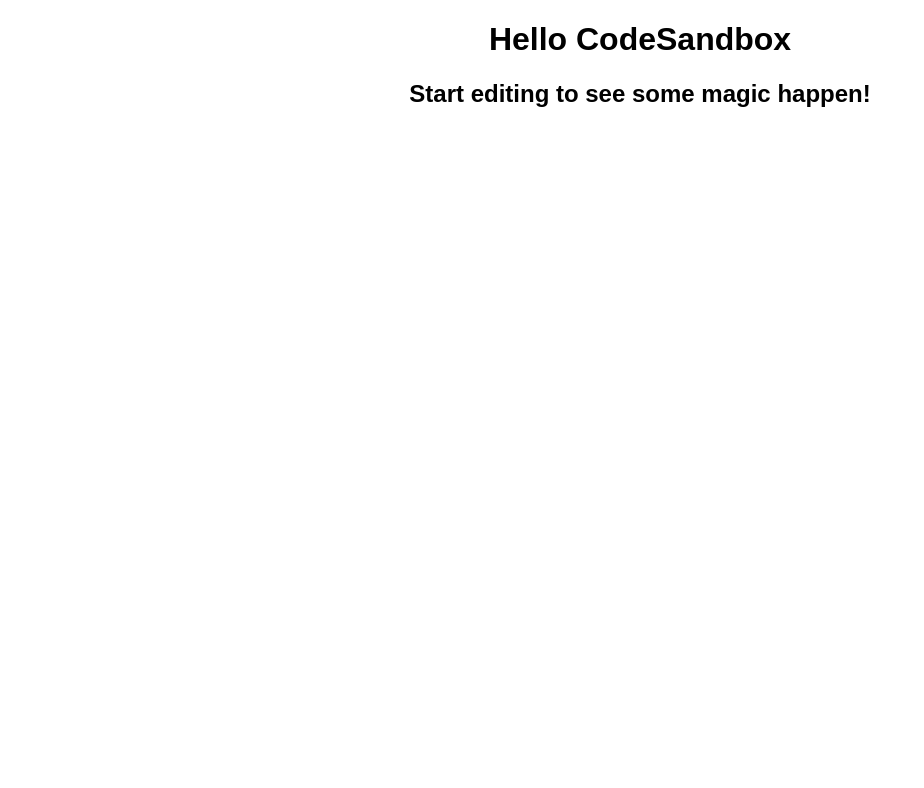
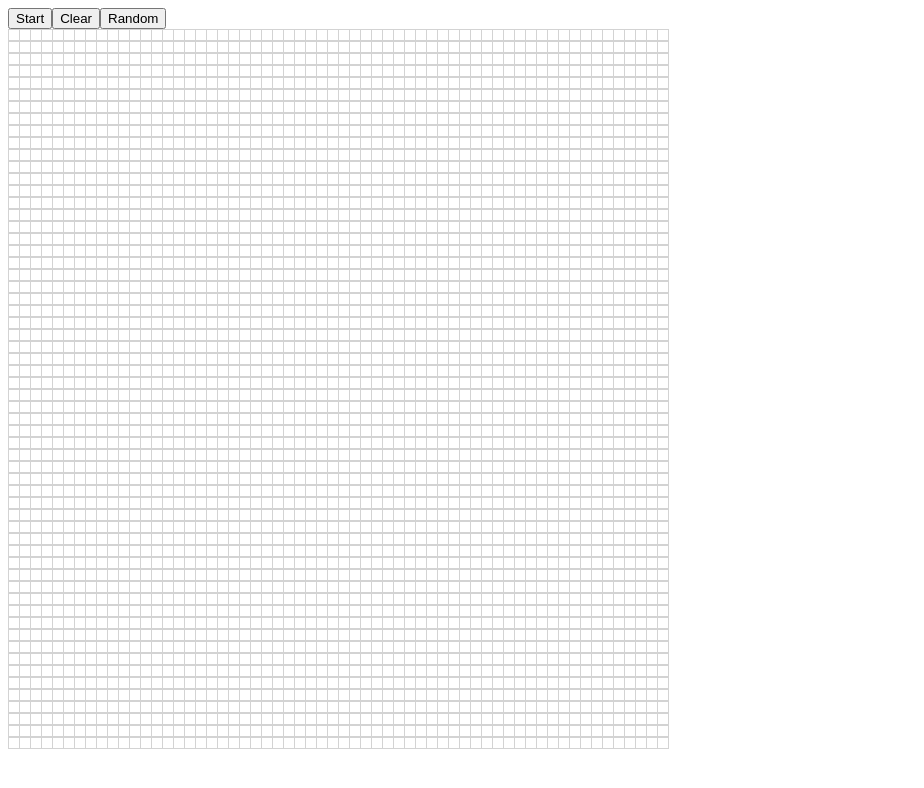
Before and after one commit to tajpouria/React-TS-CodeSandBox, a React (Create React App) app: page / in a window 1280 px wide. Shown: the top 788 px of the page, without its empty margins (0-924 px from the left). Built offline with nearby package versions, Linux system fonts and the light colour scheme.

Commit message:
added conways game of life

```diff
--- a/src/index.tsx
+++ b/src/index.tsx
@@ -1,14 +1,124 @@
 import * as React from "react";
 import { render } from "react-dom";
+import produce from "immer";
 
 import "./styles.css";
 
+const numCol = 60;
+const numRow = 60;
+
+const operations = [
+  [0, 1],
+  [0, -1],
+  [1, -1],
+  [-1, 1],
+  [1, 1],
+  [-1, -1],
+  [1, 0],
+  [-1, 0]
+];
+
 function App() {
+  const initialGrid = () => {
+    const grid = [];
+    for (let i = 0; i < numRow; i++) {
+      grid.push(Array.from({ length: numCol }, () => 0));
+    }
+    return grid;
+  };
+
+  const [grid, setGrid] = React.useState(initialGrid());
+  const [isStart, setIsStart] = React.useState(false);
+
+  const setRandomGrid = () => {
+    const grid = [];
+    for (let i = 0; i < numRow; i++) {
+      grid.push(
+        Array.from({ length: numCol }, () => (Math.random() > 0.2 ? 0 : 1))
+      );
+    }
+
+    setGrid(grid);
+  };
+
+  const running = React.useRef(isStart);
+  running.current = isStart;
+
+  const startSimulation = React.useCallback(() => {
+    if (!running.current) {
+      return;
+    }
+
+    setGrid(g =>
+      produce(g, draft => {
+        for (let i = 0; i < numRow; i++) {
+          for (let k = 0; k < numCol; k++) {
+            let neighbors = 0;
+            operations.forEach(([x, y]) => {
+              const newI = i + x;
+              const newK = k + y;
+              if (newI >= 0 && newI < numRow && newK >= 0 && newK < numCol) {
+                neighbors += g[newI][newK];
+              }
+            });
+
+            if (neighbors < 2 || neighbors > 3) {
+              draft[i][k] = 0;
+            } else if (g[i][k] === 0 && neighbors === 3) {
+              draft[i][k] = 1;
+            }
+          }
+        }
+      })
+    );
+
+    setTimeout(startSimulation, 100);
+  }, []);
+
   return (
-    <div className="App">
-      <h1>Hello CodeSandbox</h1>
-      <h2>Start editing to see some magic happen!</h2>
-    </div>
+    <>
+      <button
+        onClick={() => {
+          setIsStart(st => !st);
+
+          if (!isStart) {
+            running.current = true;
+            startSimulation();
+          }
+        }}
+        className="start"
+      >
+        {!isStart ? "Start" : "Stop"}
+      </button>
+      <button onClick={() => setGrid(initialGrid)} className="clear">
+        Clear
+      </button>
+      <button className="random" onClick={setRandomGrid}>
+        Random
+      </button>
+      <div
+        className="grid"
+        style={{
+          gridTemplate: `auto / repeat(${numCol}, 11px)`
+        }}
+      >
+        {grid.map((rows, i) =>
+          rows.map((_col, k) => (
+            <div
+              key={`${i}-${k}`}
+              onClick={() => {
+                const newGrid = produce(grid, draft => {
+                  draft[i][k] = grid[i][k] ? 0 : 1;
+                });
+
+                setGrid(newGrid);
+              }}
+              className={`grid__cell ${grid[i][k] ? "live" : ""}`}
+            />
+          ))
+        )}
+      </div>
+    </>
   );
 }
 
--- /dev/null
+++ b/src/react-app-env.d.ts
@@ -0,0 +1 @@
+/// <reference types="react-scripts" />
--- a/src/styles.css
+++ b/src/styles.css
@@ -1,4 +1,13 @@
-.App {
-  font-family: sans-serif;
-  text-align: center;
+.grid {
+  display: grid;
 }
+
+.grid__cell {
+  width: 10px;
+  height: 10px;
+  border: 1px solid lightgrey;
+}
+
+.live {
+  background: #444;
+}
```
Also changed, not shown: package.json (+7 -1 lines), tsconfig.json (+13 -1 lines).
